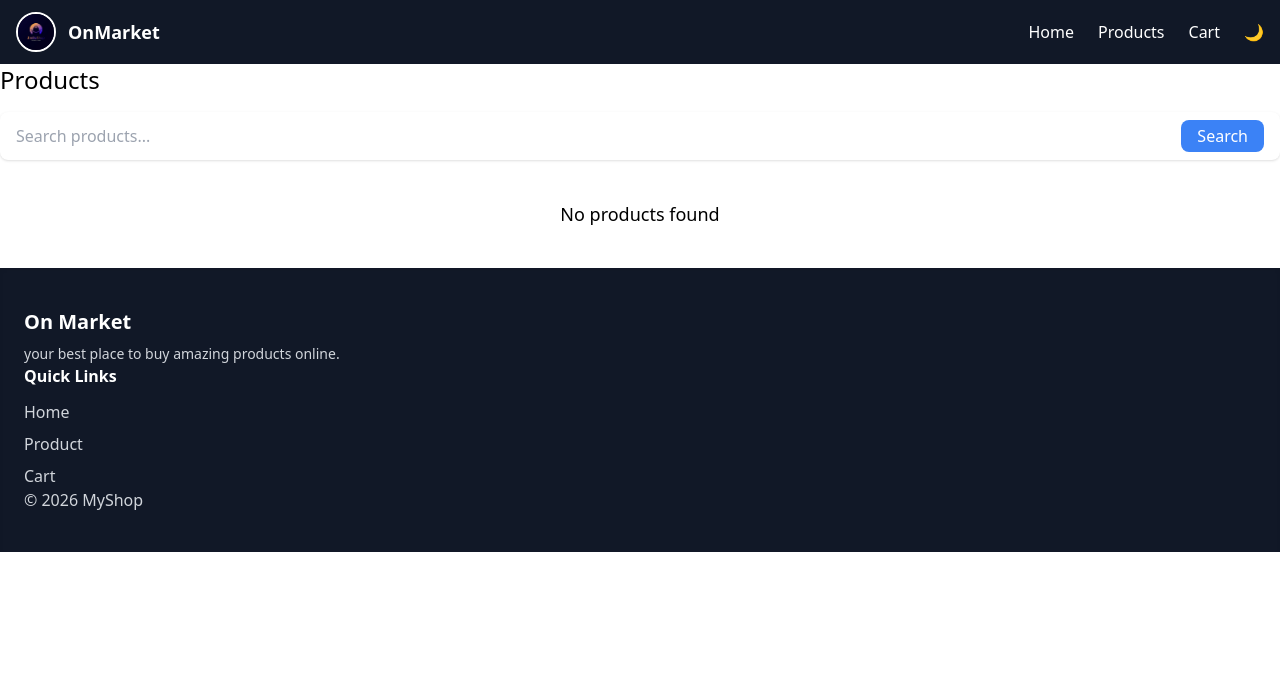
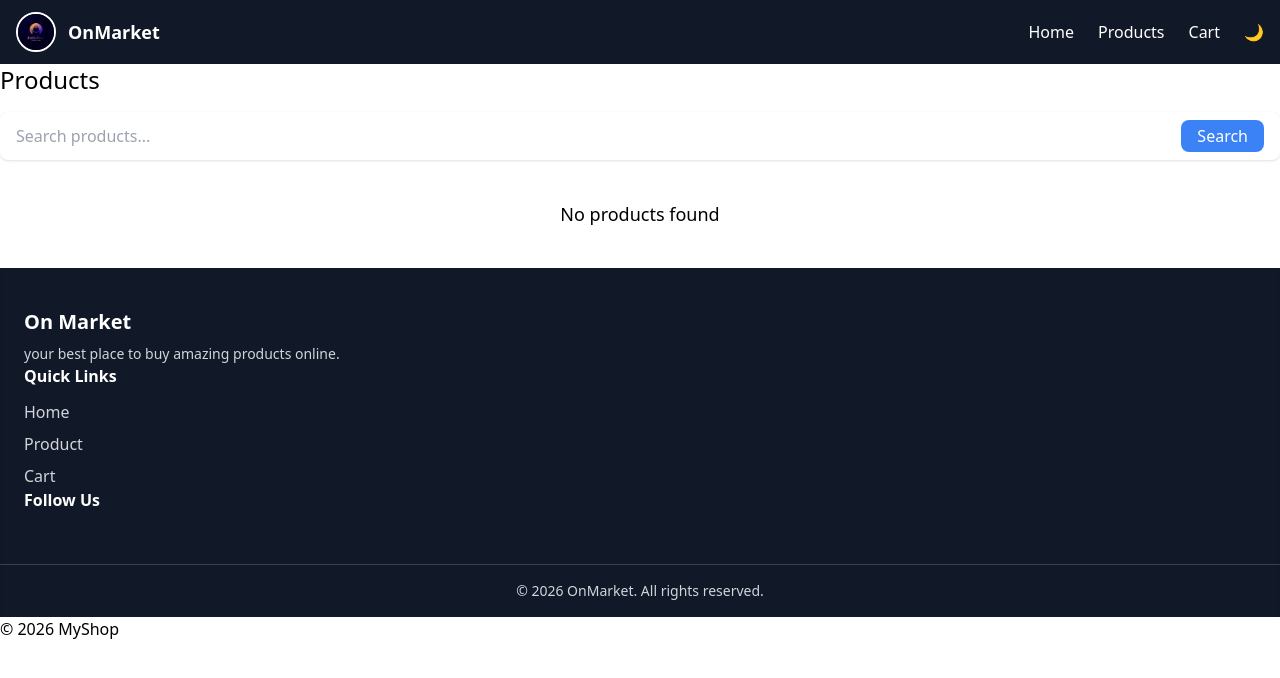
Before and after one commit to ALTUM-02/on_market, a Django app: page / in a window 1280 px wide. Shown: the top 678 px of the page. Run offline with Django 4.2, Linux system fonts and the light colour scheme; data that the repository does not hold is empty; some libraries are stand-ins or nearby versions.

Commit message:
new change

```diff
--- a/media/Projects/on_market/templates/base/footer.html
+++ b/media/Projects/on_market/templates/base/footer.html
@@ -16,5 +16,37 @@
                 <li><a href="#" class="hover:text-white transition">Product</a></li>
                 <li><a href="#" class="hover:text-white transition">Cart</a></li>
             </ul>
+        </div>
+
+        <div>
+             <h3 class="text-white font-semibold mb-3">Follow Us</h3>
+      <div class="flex space-x-4">
+
+        <!-- Facebook -->
+        <a href="#" class="hover:scale-110 transition transform">
+          <i class="fab fa-facebook text-2xl"></i>
+        </a>
+
+        <!-- Twitter -->
+        <a href="#" class="hover:scale-110 transition transform">
+          <i class="fab fa-twitter text-2xl"></i>
+        </a>
+
+        <!-- Instagram -->
+        <a href="#" class="hover:scale-110 transition transform">
+          <i class="fab fa-instagram text-2xl"></i>
+        </a>
+
+      </div>
+    </div>
+
+  </div>
+
+  <!-- Bottom -->
+  <div class="text-center py-4 border-t border-gray-700 text-sm">
+    © 2026 OnMarket. All rights reserved.
+  </div>
+
+</footer>
     © 2026 MyShop
 </footer>
```
